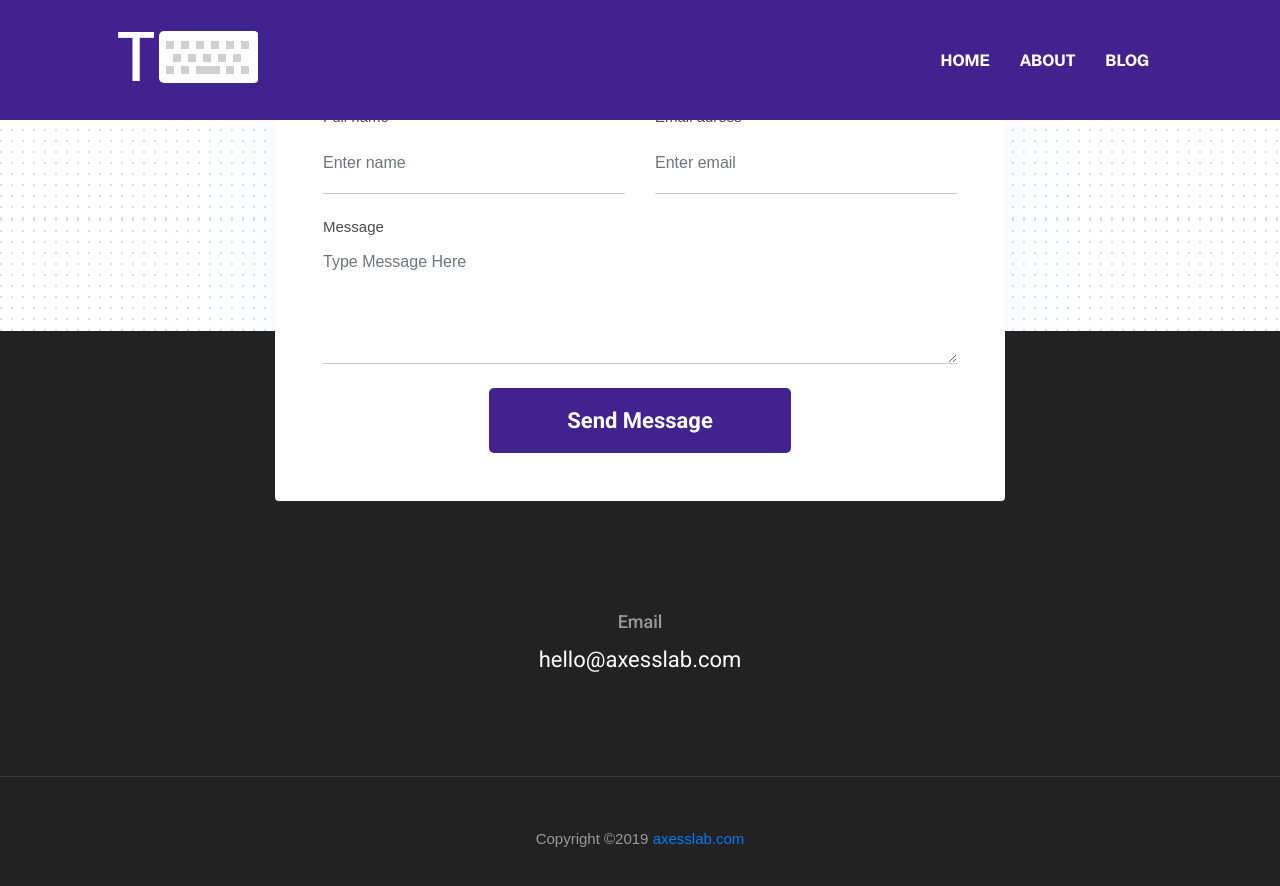
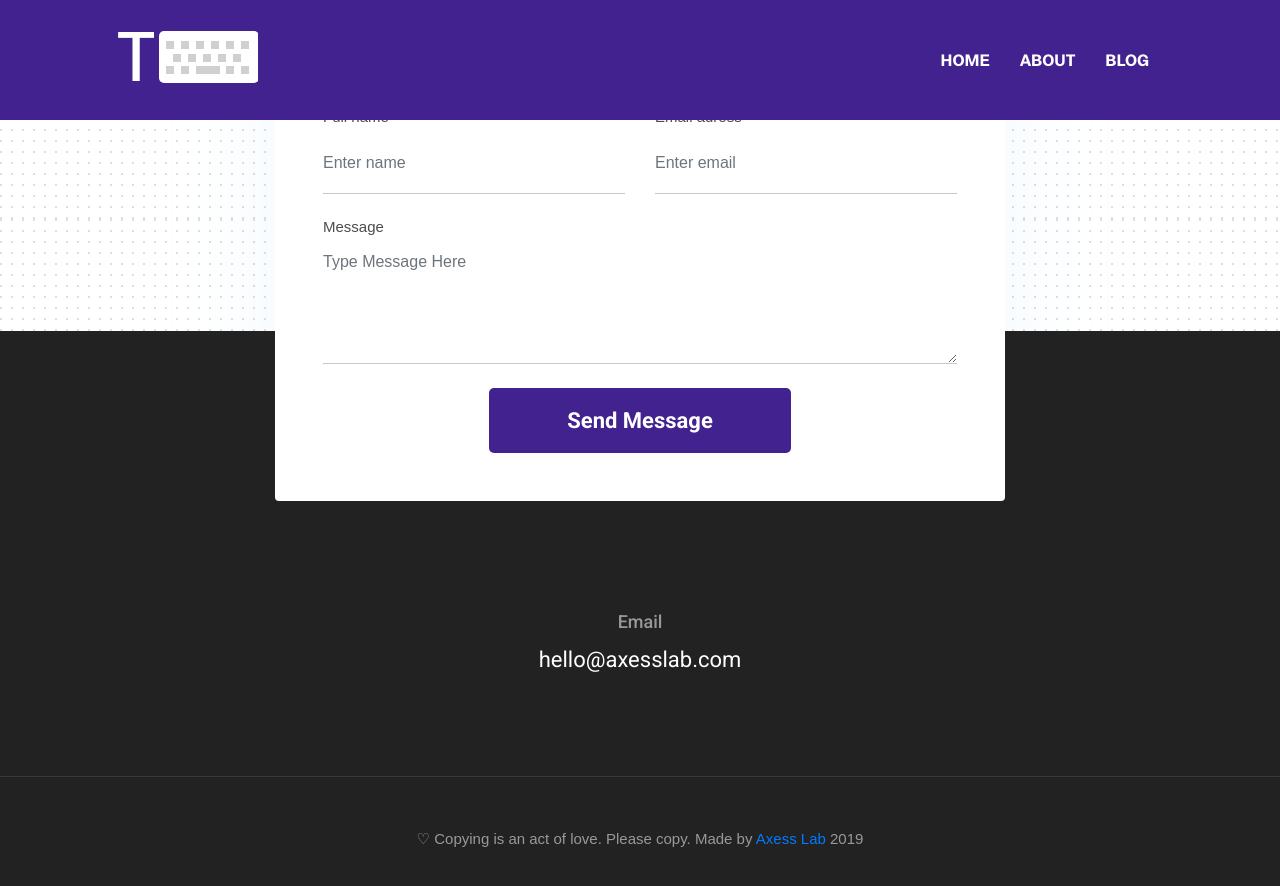
Before and after one commit to AxessLab/typing-website, a Jekyll site: the page built from _posts/2019-08-28-keyboard-practicing-website-for-everyone.md, in a window 1280 px wide and 900 px high, scrolled down 2216 px. Shown: the top 886 px of the window. Built offline with Jekyll 4.4.1, drawn with Linux system fonts in a browser that asks for light colours; some web fonts are replaced.

Commit message:
Code review fixes

```diff
--- a/404.html
+++ b/404.html
@@ -9,7 +9,7 @@
     <div class="col col-12" style="text-align: center">
       <h2>404</h2>
       <p>The requested page could not be found.</p>
-      <p><a href="{{site.baseurl}}/">Back to the bLog</a></p>
+      <p><a href="{{site.baseurl}}/">Back to the blog</a></p>
     </div>
   </div>
 </div>
--- a/Gemfile
+++ b/Gemfile
@@ -7,7 +7,6 @@
 #
 # This will help ensure the proper Jekyll version is running.
 # Happy Jekylling!
-gem "bundler"
 gem "jekyll", "~> 4.0.0"
 #gem "alembic-jekyll-theme", git: "https://github.com/daviddarnes/alembic.git"
 gem "jekyll-sitemap"
--- a/_includes/footer.html
+++ b/_includes/footer.html
@@ -11,10 +11,10 @@
     </div>
   </div>
   <div class="border-top text-center border-dark py-5">
-    <p class="mb-0 text-light">Copyright ©<script>
-        var CurrentYear = new Date().getFullYear()
-        document.write(CurrentYear)
-      </script> <a href="https://axesslab.com/">axesslab.com</a></p>
+    <p class="mb-0 text-light">♡ Copying is an act of love. Please copy. Made by <a href="https://axesslab.com/">Axess Lab</a> <script>
+      var CurrentYear = new Date().getFullYear()
+      document.write(CurrentYear)
+    </script></p>
   </div>
 </footer>
 <!-- /footer -->
--- a/_layouts/post.html
+++ b/_layouts/post.html
@@ -17,8 +17,7 @@
   <div class="container">
     <div class="row">
       <div class="col-lg-12">
-        <p class="font-secondary">Published on {{ page.date | date: '%b %d, %Y' }} by <span class="text-primary">{{ page.author }}</span
-            class="text-primary"> on {% for tag in page.tags %}<span>{{ tag }} </span>{% endfor %}</p>
+        <p class="font-secondary">Published on {{ page.date | date: '%b %d, %Y' }} by <span class="text-primary">{{ page.author }}</p>
         <div class="content">
           {{ content }}
         </div>
```
Also changed, not shown: _posts/2019-08-28-keyboard-practicing-website-for-everyone.md (+0 -1 lines), Gemfile.lock.
